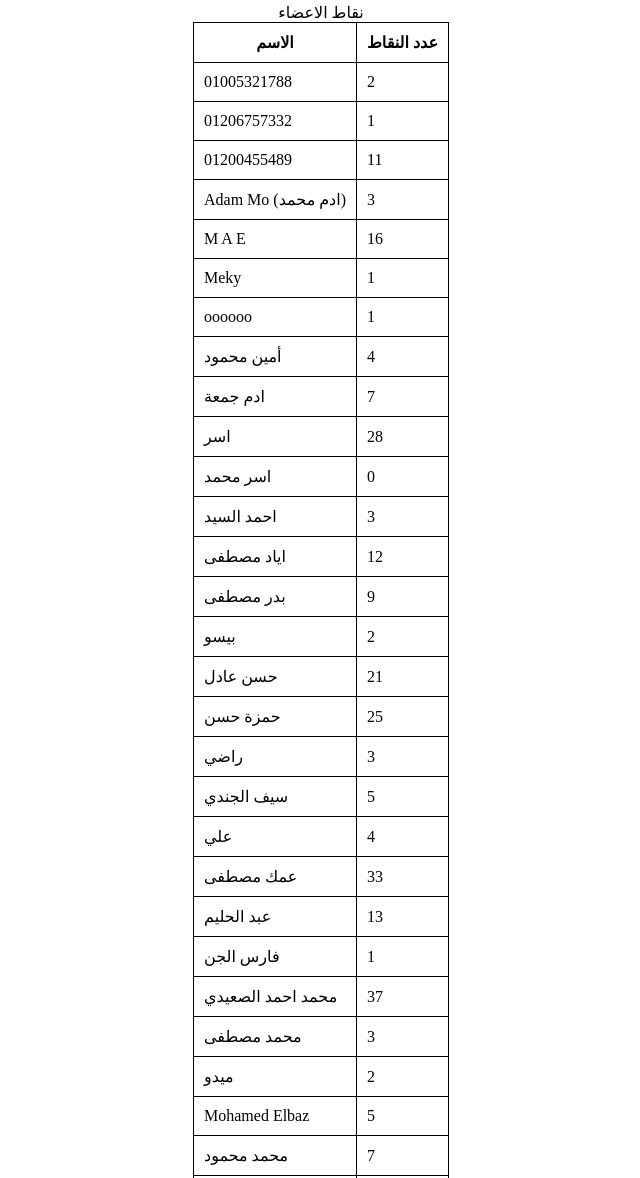
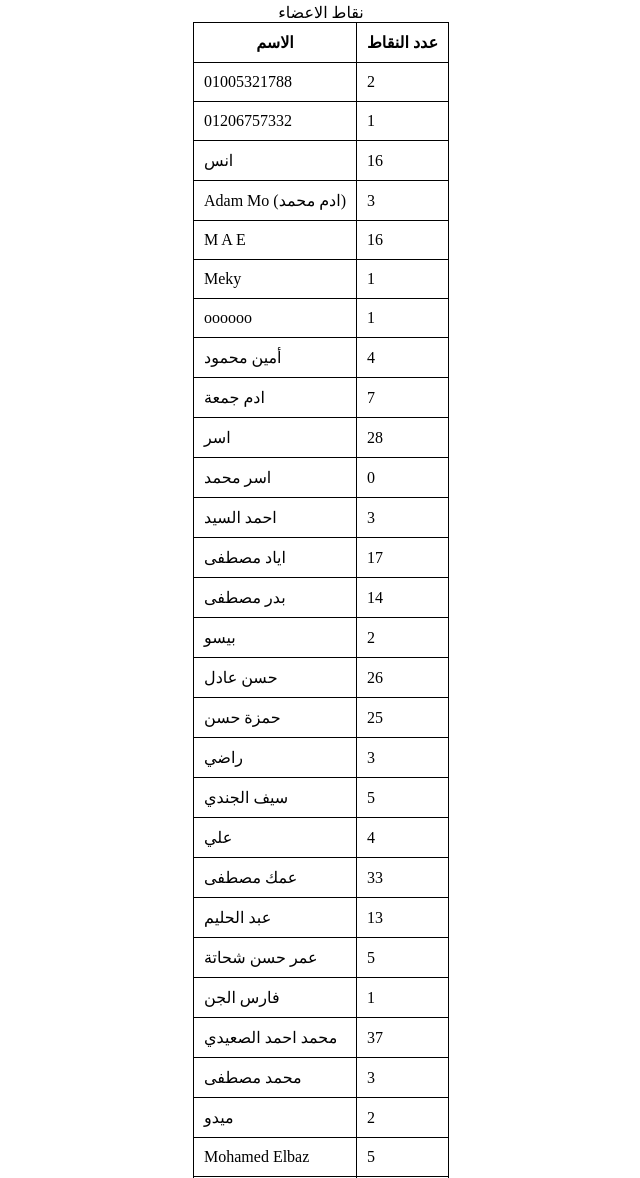
Before and after one commit to Mohamedmostafa2011/ka3b-dayer, a plain HTML site: page table/index.html in a window 1280 px wide. Shown: the part 299-1477 px from the top of the page, without its empty margins (319-959 px from the left). Drawn offline with Linux system fonts and the light colour scheme.

Commit message:
index.html

```diff
--- a/table/index.html
+++ b/table/index.html
@@ -69,9 +69,9 @@
           <td>1</td>
         </tr>
         <tr>
-          <td>01200455489</td>
+          <td>انس</td>
 
-          <td>11</td>
+          <td>16</td>
         </tr>
         <tr>
           <td>Adam Mo (ادم محمد)</td>
@@ -121,12 +121,12 @@
         <tr>
           <td>اياد مصطفى</td>
 
-          <td>12</td>
+          <td>17</td>
         </tr>
         <tr>
           <td>بدر مصطفى</td>
 
-          <td>9</td>
+          <td>14</td>
         </tr>
         <tr>
           <td>بيسو</td>
@@ -135,7 +135,7 @@
         </tr>
         <td>حسن عادل</td>
 
-          <td>21</td>
+          <td>26</td>
         </tr>
         <tr>
           <td>حمزة حسن</td>
@@ -166,6 +166,11 @@
           <td>عبد الحليم</td>
 
           <td>13</td>
+        </tr>
+        <tr>
+          <td>عمر حسن شحاتة</td>
+
+          <td>5</td>
         </tr>
         <tr>
           <td>فارس الجن</td>
```
